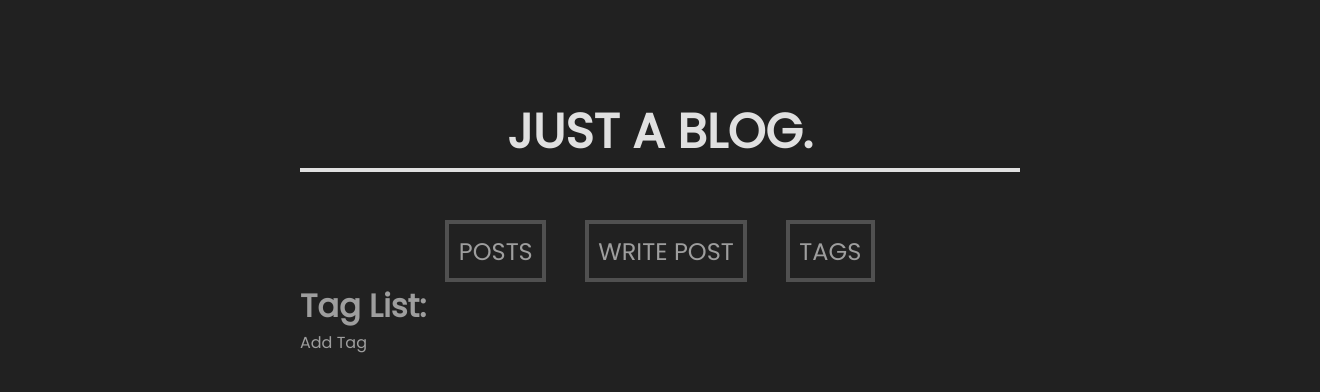
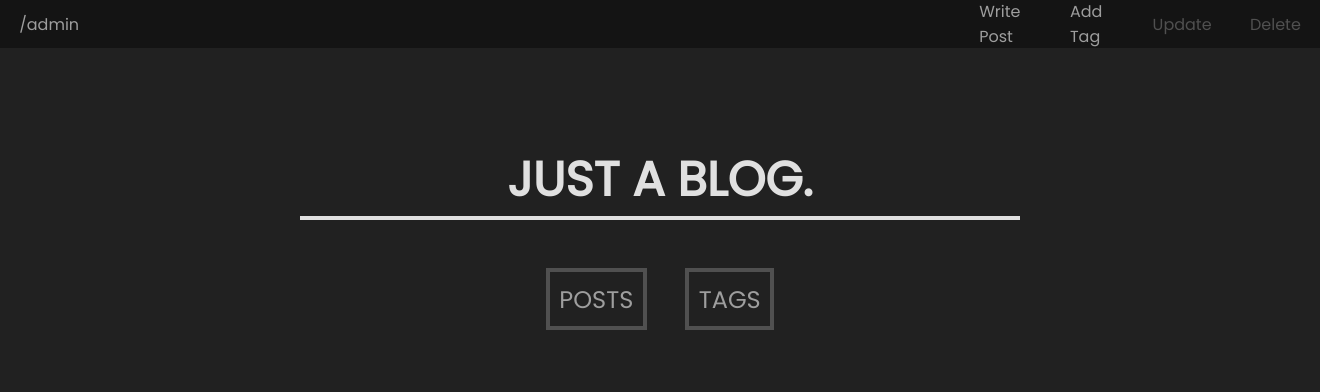
Before and after one commit to Stonedch/django-blog-engine, a Django app: page /post-list/tag-list/ in a window 1320 px wide. Shown: the top 392 px of the page. Run offline with Django 3.2, Linux system fonts and the light colour scheme; data that the repository does not hold is empty.

Commit message:
chore: add admin-panel

```diff
--- a/posts/templates/posts/base.html
+++ b/posts/templates/posts/base.html
@@ -13,6 +13,18 @@
 
 <body>
 
+    <div class="admin-panel">
+        <div class="admin-panel__bar admin-panel__bar_left">
+            <a class="admin-panel__item" href="/admin">/admin</a>
+        </div>
+        <div class="admin-panel__bar admin-panel__bar_right">
+                <a class="admin-panel__item" href="{% url 'post_create_url' %}">Write Post</a>
+                <a class="admin-panel__item" href="{% url 'post_create_url' %}">Add Tag</a>
+                <a class="admin-panel__item {% if not detail %}admin-panel__item_disable{% endif%}" href="{{ model.get_update_url }}">Update</a>
+                <a class="admin-panel__item {% if not detail %}admin-panel__item_disable{% endif%}" href="{{ model.get_delete_url }}">Delete</a>
+        </div>
+    </div>
+
     <div class="wrap">
 
         <header class="header">
@@ -21,7 +33,6 @@
 
             <div class="header__nav-bar">
                 <a class="header__nav-bar-item" href="{% url 'post_list_url' %}">Posts</a>
-                <a class="header__nav-bar-item" href="{% url 'post_create_url' %}">Write Post</a>
                 <a class="header__nav-bar-item" href="{% url 'tag_list_url' %}">Tags</a>
             </div>
 
--- a/posts/templates/posts/post-detail.html
+++ b/posts/templates/posts/post-detail.html
@@ -21,8 +21,6 @@
             {% endfor %}
         </div>
 
-        <a class="button" href="{{ post.get_update_url }}">Update</a>
-        <a class="button" href="{{ post.get_delete_url }}">Delete</a>
         <a class="button" href="{% url 'post_list_url' %}">Back</a>
 
     </div>
--- a/posts/templates/posts/tag-detail.html
+++ b/posts/templates/posts/tag-detail.html
@@ -6,8 +6,6 @@
 
 {% block content %}
     <h1>Posts with <a href="{{ tag.get_absolute_url }}">#{{ tag.title }}</a> tag:</h1>
-    <a href="{{ tag.get_update_url }}">Update</a>
-    <a href="{{ tag.get_delete_url }}">Delete</a>
     <a href="{% url 'tag_list_url' %}">Back</a>
     {% for post in tag.posts.all %}
         {% include "posts/includes/post-template.html" %}
--- a/posts/templates/posts/tag-list.html
+++ b/posts/templates/posts/tag-list.html
@@ -3,8 +3,6 @@
 {% block title %}Tag List{% endblock %}
 
 {% block content %}
-    <h1>Tag List:</h1>
-    <a href="{% url 'tag_create_url' %}">Add Tag</a>
     <div>
         {% for tag in tags %}
             <a href="{{ tag.get_absolute_url }}">#{{ tag.title }}</a>
--- a/posts/utils.py
+++ b/posts/utils.py
@@ -11,7 +11,7 @@ class ObjectDetailMixin:
     def get(self, request, slug):
         obj = get_object_or_404(self.model, slug__iexact=slug)
         return render(request, self.template,
-                      context={self.model.__name__.lower(): obj})
+                      context={self.model.__name__.lower(): obj, "model": obj, "detail": True})
 
 
 class ObjectCreateMixin:
--- a/static/css/style.css
+++ b/static/css/style.css
@@ -11,6 +11,48 @@ a, p, h1, h2, h3, h4, h5, h6 {
     padding: 0;
     text-decoration: none;
     color: #9e9e9e;
+}
+
+.admin-panel {
+    display: grid;
+    grid-template-columns: 5in 1fr 5in;
+
+    background: #141414;
+    height: 0.5in;
+}
+
+.admin-panel__bar {
+    display: flex;
+    align-items: center;
+    height: 0.5in;
+}
+
+.admin-panel__bar_left {
+    grid-column: 0;
+    justify-content: flex-start;
+}
+
+.admin-panel__bar_right {
+    grid-column: -1;
+    justify-content: flex-end;
+}
+
+.admin-panel__item {
+    padding: 0.1in 0.2in;
+    animation: 2s infinite ease-in-out;
+}
+
+.admin-panel__item_disable {
+    color: #505050;
+    pointer-events: none;
+}
+
+.admin-panel__item_disable:hover {
+    color: #505050 !important;
+}
+
+.admin-panel__item:hover {
+    color: #e0e0e0;
 }
 
 .wrap {
```
